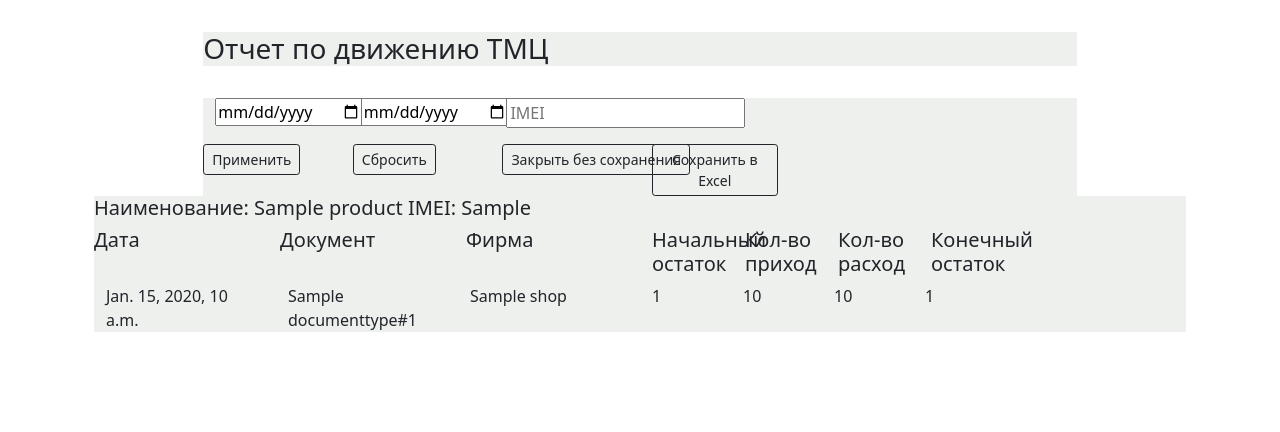
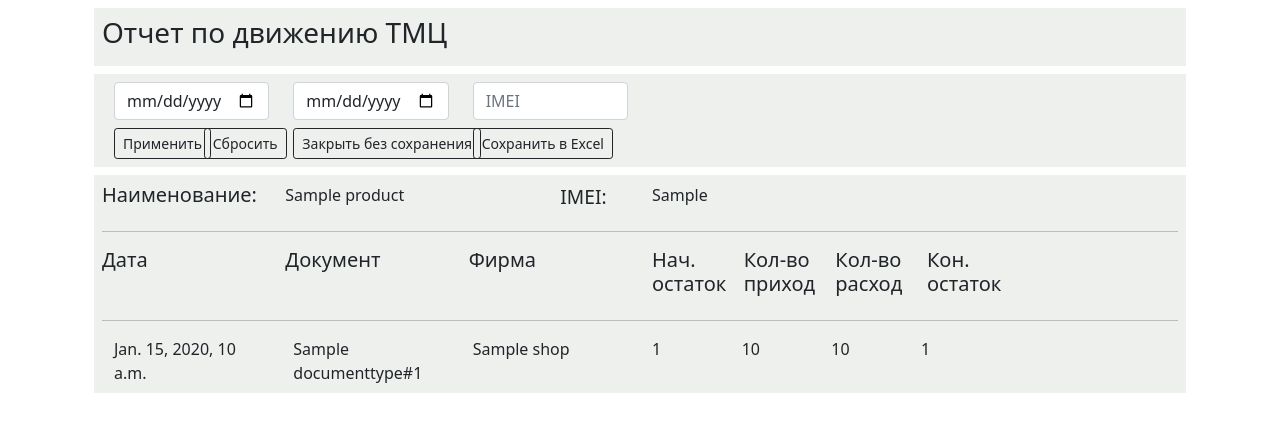
Before and after one commit to NetMaster1/new_rms, a Django app: template templates/reports/item_report.html in a window 1280 px wide. Shown: the part 58-490 px from the top of the page. Run offline with Django 3.2, Linux system fonts and the light colour scheme; tables that the repository leaves empty hold one stand-in row (values such as "Sample post"); the template is opened without the code that fills it: values that come from a table or form of the project are taken from there, most other values are stand-ins (such as "Sample title", 1, 10 or a date in 2020); parts of the project's set-up code (start-up, migrations or seed data) failed here and were passed over.

Commit message:
Edited Dynamic Report

```diff
--- a/templates/reports/item_report.html
+++ b/templates/reports/item_report.html
@@ -2,35 +2,35 @@
 {% block content %}
 <!-- <div class="hide"> -->
     <div class="container">
-        <div class="page_location">
 
-        <div class="menu">
+
+        <div class="log mt-2 p-2">
             <h3>Отчет по движению ТМЦ</h3>
         </div>
 
 
-        <div class="menu">
+        <div class="log mt-2 p-2">
             <form action="{% url 'item_report' %}" method="POST">
                 {% csrf_token %}
 
                 <div class="row form-row m-auto">
                     <div class="col-2">
-                        <input type="date" id='start_date' name="start_date">
+                        <input type="date" id='start_date' class='form-control' name="start_date">
                     </div>
                     <div class="col-2">
-                        <input type="date" id='end_date' name="end_date">
+                        <input type="date" id='end_date' class='form-control' name="end_date">
                     </div>
 
                     <div class="col-2">
-                        <input type="text" name="imei" placeholder="IMEI">
+                        <input type="text" name="imei" class='form-control' placeholder="IMEI">
                     </div>
                 </div>
 
-                <div class="row form-row mt-3">
-                    <div class="col-2">
+                <div class="row m-auto mt-2">
+                    <div class="col-1">
                         <input type="submit" value="Применить" class="btn btn-sm btn-block btn-outline-dark">
                     </div>
-                    <div class="col-2">
+                    <div class="col-1">
                         <input type="reset" value="Сбросить" class="btn btn-sm btn-block btn-outline-dark">
                     </div>
                     <div class="col-2">
@@ -47,26 +47,33 @@
                         </a>
                     </div>
                 </form>
-                </div>
-                </div>
             </div>
-    <div class="log">
+        </div>
+
+
+
+    <div class="log mt-2 p-2">
         <div class="row">
-            <h5>Наименование: {{product.name}} IMEI: {{product.imei}} </h5>
+            <div class="col-2"><h5>Наименование:</h5></div>
+            <div class="col-3">{{product.name}}</div>
+            <div class="col-1" style="font-size: 1.2rem">
+                IMEI:
+            </div>
+            <div class="col-3">{{product.imei}}</div>
         </div>
+        <hr>
 
 
         <div class="row">
             <div class="col-2"><h5>Дата</h5></div>
             <div class="col-2"><h5>Документ</h5></div>
             <div class="col-2"><h5>Фирма</h5></div>
-            <div class="col-1"><h5>Начальный остаток</h5></div>
+            <div class="col-1"><h5>Нач. остаток</h5></div>
             <div class="col-1"><h5>Кол-во приход</h5></div>
             <div class="col-1"><h5>Кол-во расход</h5></div>
-            <div class="col-1"><h5>Конечный остаток</h5></div>
-
-
+            <div class="col-1"><h5>Кон. остаток</h5></div>
         </div>
+        <hr>
         {% for item in queryset_list %}
         <div class="row m-auto">
             <div class="col-2">{{item.document.created}}</div>
@@ -102,6 +109,10 @@
             <div class="col-2">
                 <a href="{% url 'change_return_posted' item.document.id %}">{{item.document.title}}#{{item.document.id}}</a>
             </div>
+            {% elif item.document.title.name == 'Переоценка ТМЦ' %}
+            <div class="col-2">
+                <a href="{% url 'change_revaluation_posted' item.document.id %}">{{item.document.title}}#{{item.document.id}}</a>
+            </div>
             {% else %}
             <div class="col-2">{{item.document.title}}#{{item.document.id}}</div>
             {% endif %}
@@ -116,7 +127,7 @@
         </div>
         {% endfor %}
         </div>
-    </div>
+
 </div>
 <!-- </div> -->
 
--- a/templates/reports/remainder_report_output.html
+++ b/templates/reports/remainder_report_output.html
@@ -130,7 +130,6 @@
                 else {
                     row_highlights[i].style.backgroundColor = null;
                 }
-
             })
             }
 
```
Also changed, not shown: app_reports/views.py (+12 -22 lines).
